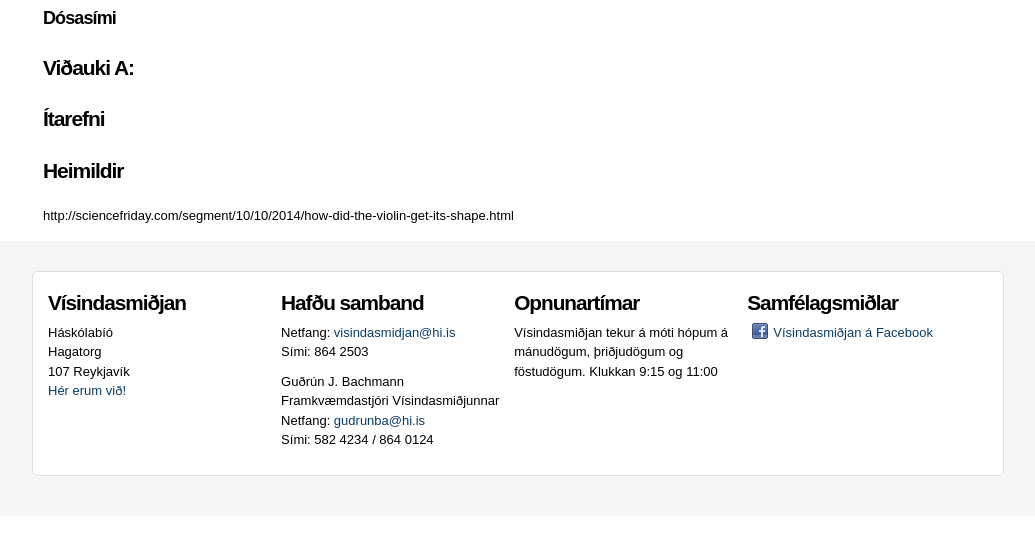
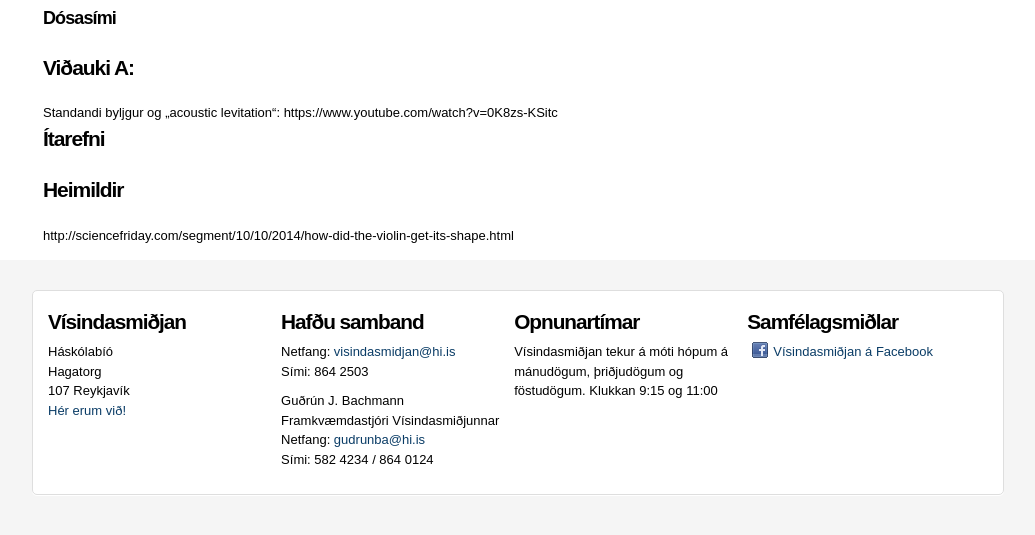
Before and after one commit to ZmjbS/visindasmidjan, a Django app: template templates/itarefni/hljodfaeri.html in a window 1280 px wide. Shown: the part 1408-1943 px from the top of the page, without its empty margins (122-1157 px from the left). Before the commit the page ends 1884 px from the top, so only its background shows below. Run offline with Django 3.2, Linux system fonts and the light colour scheme; the template is opened without the code that fills it, so the values that code supplies are empty.

Commit message:
Smábreytingar.

```diff
--- a/templates/itarefni/hljodfaeri.html
+++ b/templates/itarefni/hljodfaeri.html
@@ -46,6 +46,8 @@
 	</section>
 
 <h2>Viðauki A: </h2>
+Standandi byljgur og „acoustic levitation“:
+https://www.youtube.com/watch?v=0K8zs-KSitc
 
 <h2>Ítarefni</h2>
 
--- a/templates/itarefni/mach_pendularod.html
+++ b/templates/itarefni/mach_pendularod.html
@@ -5,7 +5,8 @@
 
 	<h3>Mach pendúlaröð</h3>
 	<div class="vidaukabutur">Reyndar hefur útslag pendúlsins einnig áhrif á sveiflutímann en það er hverfandi og mælist illa nema með afar nákvæmum mælitækjum.</div>
-	<p>Sveiflutími pendúla ræðst nær eingöngu af lengd hans en er algerlega óháður massa kólfsins. Stuttir pendúlar hafa styttri sveiflutíma en langir en þannig má nota pendúla til þess að stjórna tifhraða klukku.</p>
+
+	<p>Sveiflutími pendúla ræðst nær eingöngu af lengd hans en er algerlega óháður massa kólfsins. Stuttir pendúlar hafa styttri sveiflutíma en langir en þennan eiginleika má nota í ýmsum tilgangi. þannig má nota pendúla til þess að stjórna tifhraða klukku.</p>
 
 	<p>Ef við hengjum upp tvo mis-langa pendúla og sveiflum þeim af stað á sama tíma mun sá styttri því stinga þann lengri af. Hins vegar munu þeir einstaka sinnum ná að slá aftur í takt þegar sá styttri er kominn nákvæmlega heilum fjölda sveiflum á undan þeim styttri. Með því að setja upp heila lengju af þessum pendúlum og stilla þá rétt má þannig fá ákveðin munstur.</p>
 
```
